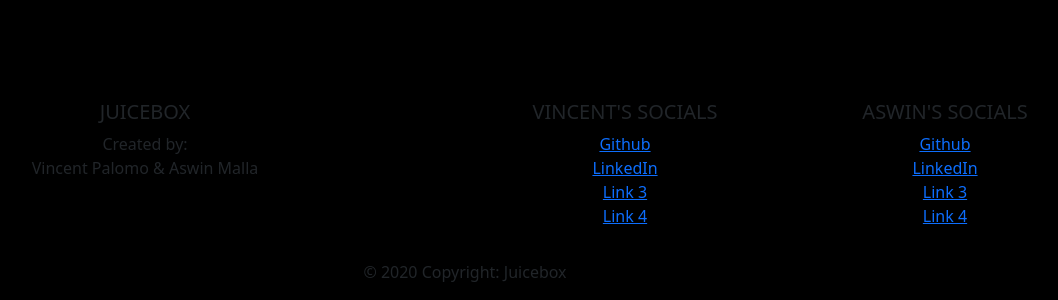
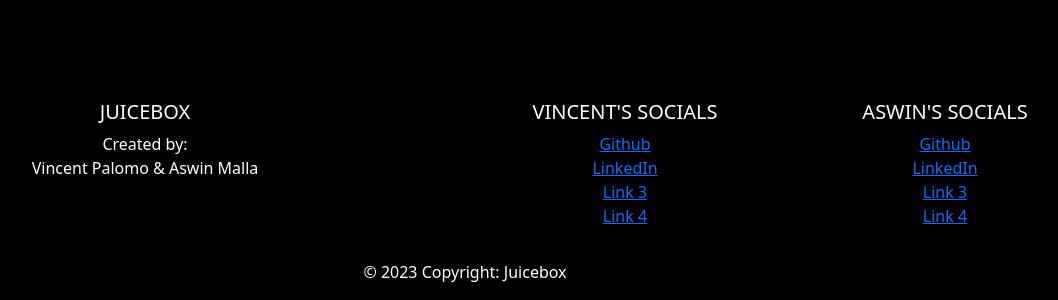
Before and after one commit to AMT98/Juicebox-UI, a React (Create React App) app: page /account in a window 1280 px wide. Shown: the part 780-1080 px from the top of the page, without its empty margins (175-1233 px from the left). Built offline with nearby package versions, Linux system fonts and the light colour scheme.

Commit message:
updated styling for the navbar

```diff
--- a/src/components/Footer.jsx
+++ b/src/components/Footer.jsx
@@ -1,58 +1,58 @@
-import React from "react";
+import React from 'react';
 
 const Footer = () => (
-  <footer className="page-footer font-small blue pt-4">
-    <div className="container-fluid text-center text-md-left">
-      <div className="row">
-        <div className="col-md-6 mt-md-0 mt-3">
-          <h5 className="text-uppercase">Juicebox</h5>
-          <p>
+  <footer className='page-footer font-small blue pt-4'>
+    <div className='container-fluid text-center text-md-left'>
+      <div className='row'>
+        <div className='col-md-6 mt-md-0 mt-3'>
+          <h5 className='text-uppercase text-white'>Juicebox</h5>
+          <p className='text-white'>
             Created by: <br></br>Vincent Palomo & Aswin Malla
           </p>
         </div>
 
-        <hr className="clearfix w-100 d-md-none pb-0" />
+        <hr className='clearfix w-100 d-md-none pb-0' />
 
-        <div className="col-md-3 mb-md-0 mb-3">
-          <h5 className="text-uppercase">Vincent's Socials</h5>
-          <ul className="list-unstyled">
+        <div className='col-md-3 mb-md-0 mb-3'>
+          <h5 className='text-uppercase text-white'>Vincent's Socials</h5>
+          <ul className='list-unstyled'>
             <li>
-              <a href="#!">Github</a>
+              <a href='#!'>Github</a>
             </li>
             <li>
-              <a href="#!">LinkedIn</a>
+              <a href='#!'>LinkedIn</a>
             </li>
             <li>
-              <a href="#!">Link 3</a>
+              <a href='#!'>Link 3</a>
             </li>
             <li>
-              <a href="#!">Link 4</a>
+              <a href='#!'>Link 4</a>
             </li>
           </ul>
         </div>
 
-        <div className="col-md-3 mb-md-0 mb-3">
-          <h5 className="text-uppercase">Aswin's Socials</h5>
-          <ul className="list-unstyled">
+        <div className='col-md-3 mb-md-0 mb-3'>
+          <h5 className='text-uppercase text-white'>Aswin's Socials</h5>
+          <ul className='list-unstyled'>
             <li>
-              <a href="#!">Github</a>
+              <a href='#!'>Github</a>
             </li>
             <li>
-              <a href="#!">LinkedIn</a>
+              <a href='#!'>LinkedIn</a>
             </li>
             <li>
-              <a href="#!">Link 3</a>
+              <a href='#!'>Link 3</a>
             </li>
             <li>
-              <a href="#!">Link 4</a>
+              <a href='#!'>Link 4</a>
             </li>
           </ul>
         </div>
       </div>
     </div>
 
-    <div className="footer-copyright text-center py-3">
-      © 2020 Copyright: Juicebox
+    <div className='footer-copyright text-center py-3 text-white'>
+      © 2023 Copyright: Juicebox
     </div>
   </footer>
 );
```
